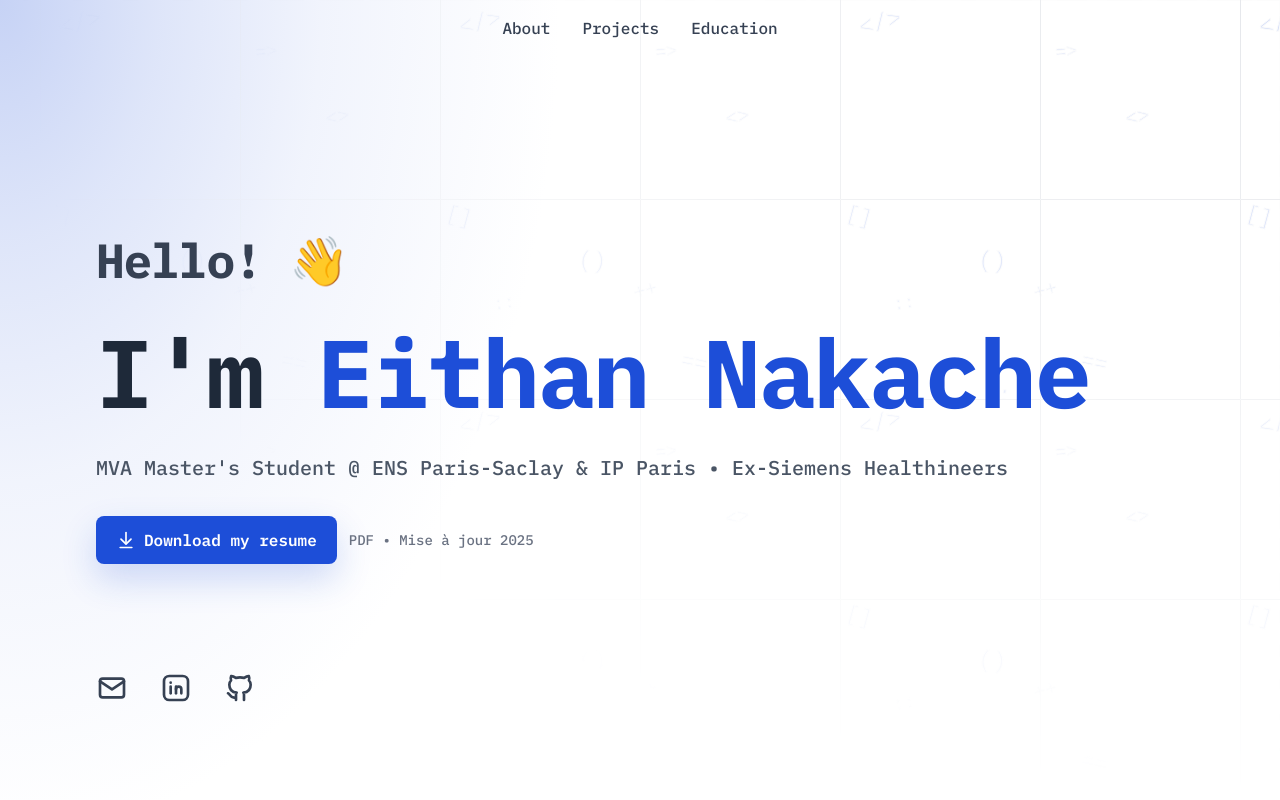
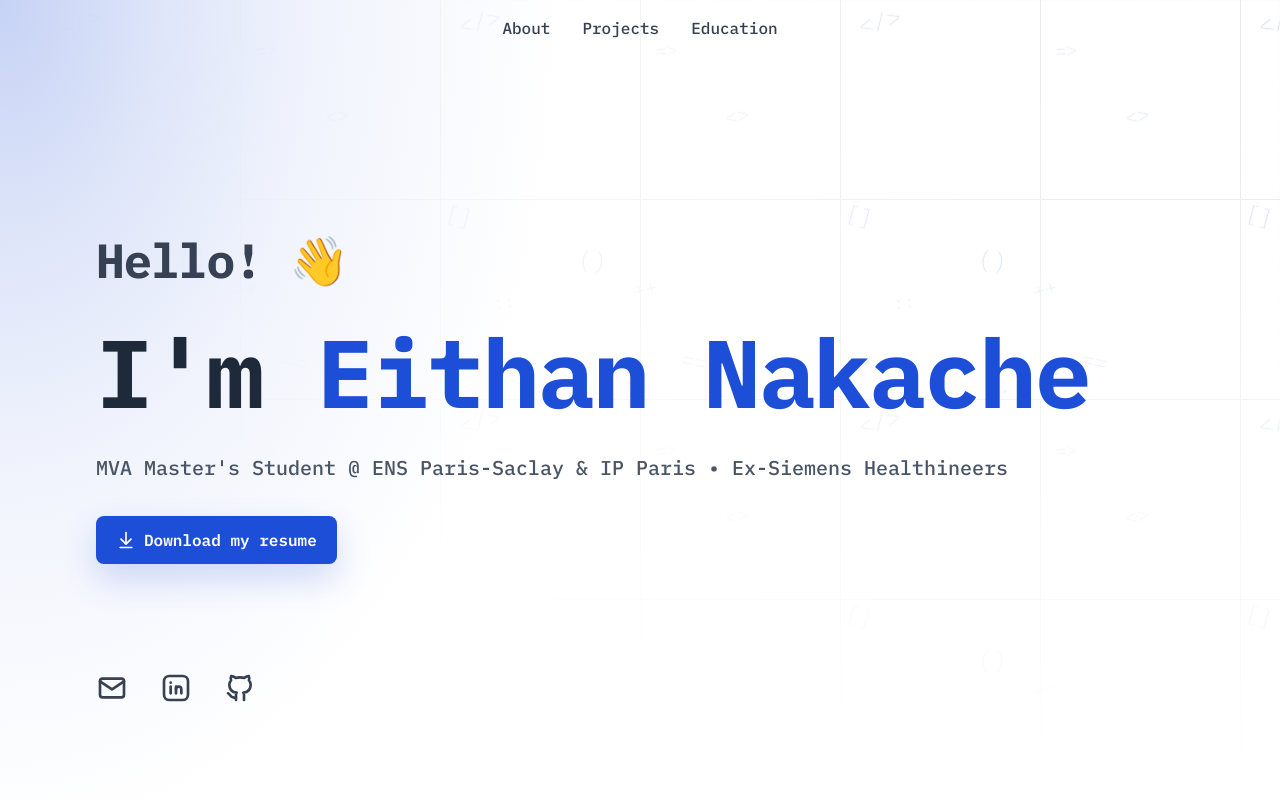
Before and after one commit to eithannak29/Portefolio, an Astro site: page / in a window 1280 px wide. Shown: the top 800 px of the page. Built offline with nearby package versions, Linux system fonts and the light colour scheme; Astro itself is replaced by a stand-in of ours.

Commit message:
add resume

```diff
--- a/src/components/Hero.astro
+++ b/src/components/Hero.astro
@@ -174,7 +174,6 @@ import { siteConfig } from "../config";
               </svg>
               Download my resume
             </a>
-            <span class="text-xs sm:text-sm font-medium text-gray-500">PDF • Mise à jour 2025</span>
           </div>
         )
       }
```
Also changed, not shown: 1 other file.
